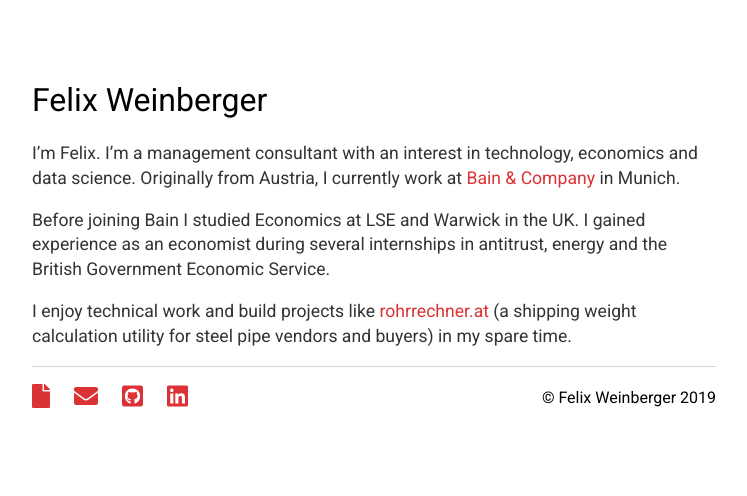
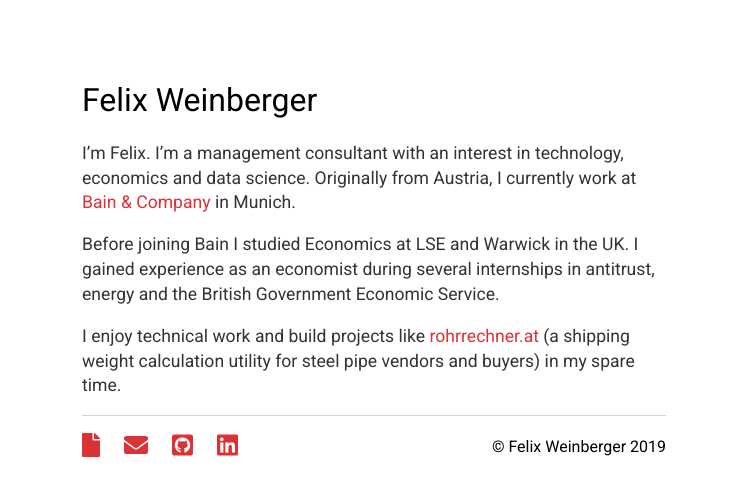
Before and after one commit to felixweinberger/felixweinberger.github.io, a Jekyll site: the page built from index.md, in a window 1280 px wide. Shown: the top 496 px of the page, without its empty margins (266-1013 px from the left). Built offline with Jekyll 4.4.1, drawn with Linux system fonts in a browser that asks for light colours.

Commit message:
adjusted max-width and removed unneeded class from default layout

```diff
--- a/_layouts/default.html
+++ b/_layouts/default.html
@@ -32,7 +32,7 @@
       <li><a href="https://github.com/felixweinberger"><i class="fab fa-github-square"></i></a></li>
       <li><a href="https://linkedin.com/in/felixweinberger"><i class="fab fa-linkedin"></i></a></li>
     </ul>
-    <div class="footer__copyright">&copy Felix Weinberger 2019</div>
+    <div>&copy Felix Weinberger 2019</div>
   </footer>
 </body>
 
--- a/css/main.css
+++ b/css/main.css
@@ -4,7 +4,7 @@
   font-weight: 400;
   margin: 60px auto;
   width: 80%;
-  max-width: 700px;
+  max-width: 600px;
 }
 
 /* Content */
```
